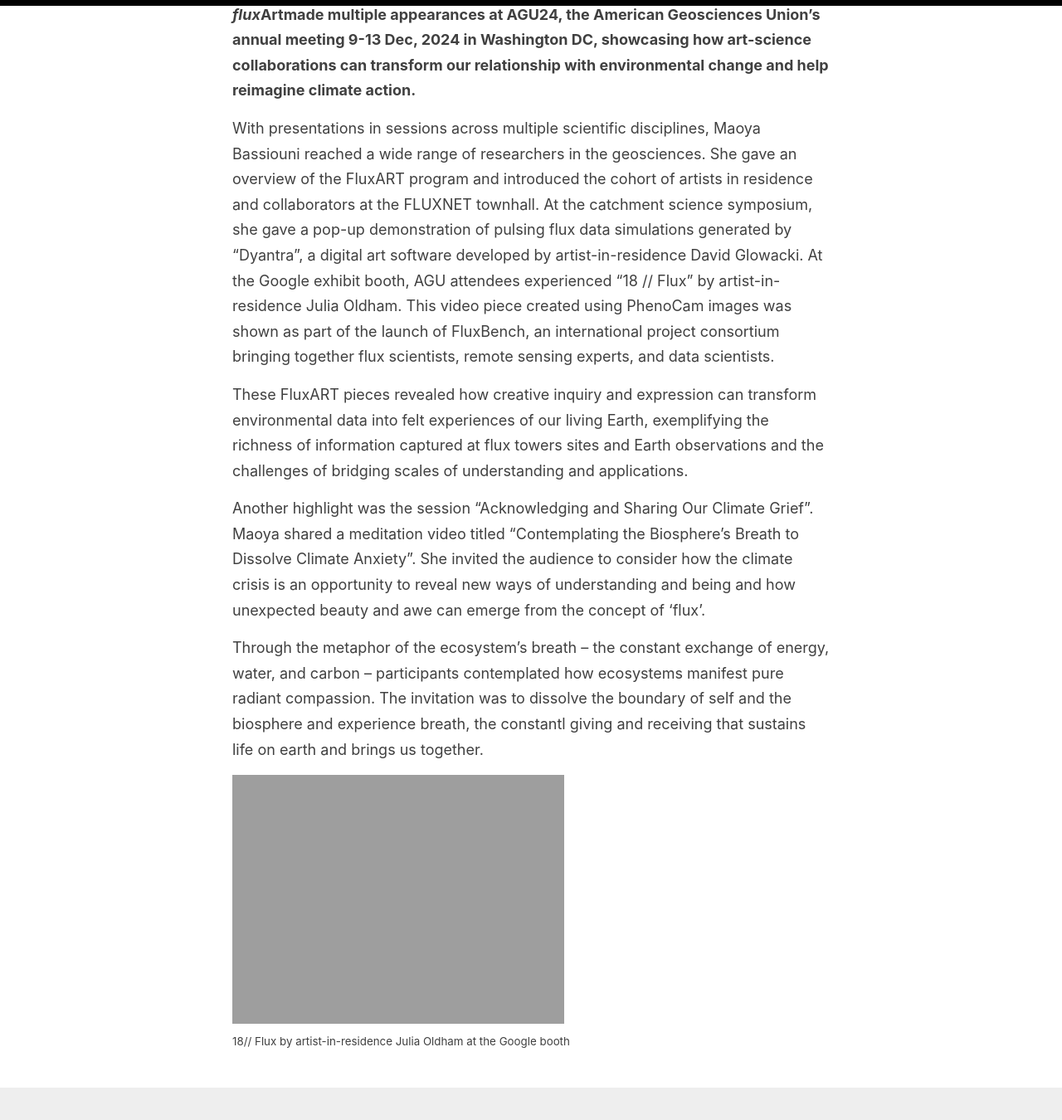
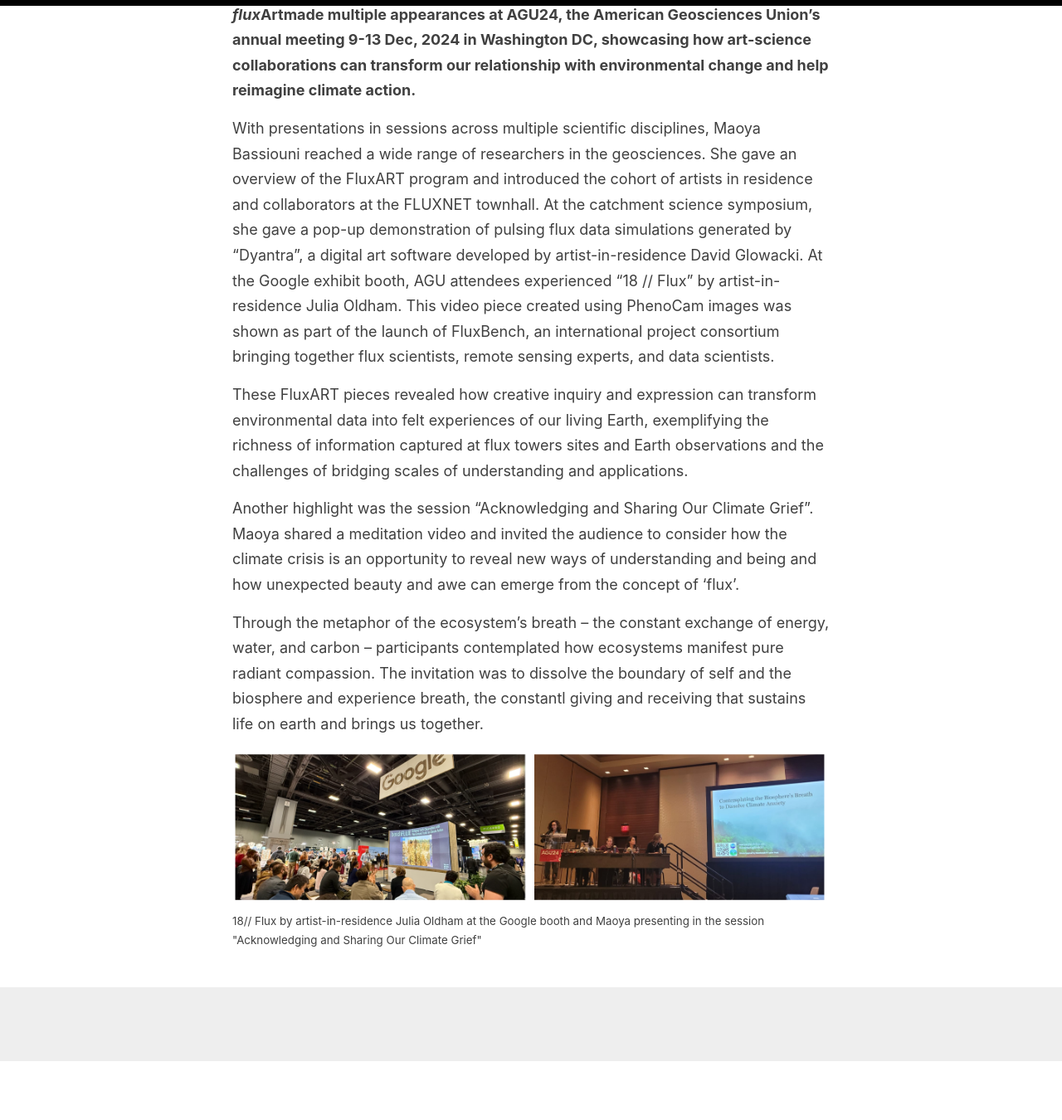
Before and after one commit to fluxnetart/fluxnetart.github.io, a Jekyll site: the page built from _posts/2024-12-11-agumeeting.md, in a window 1280 px wide and 1400 px high, scrolled down 450 px. Shown: the top 1350 px of the window at 83% size. Built offline with Jekyll 4.4.1, drawn with Linux system fonts in a browser that asks for light colours; after the commit the page ends 1729 px from its top, so only the background shows below that.

Commit message:
update agu

```diff
--- a/_posts/2024-12-11-agumeeting.md
+++ b/_posts/2024-12-11-agumeeting.md
@@ -11,11 +11,11 @@ With presentations in sessions across multiple scientific disciplines, Maoya Bas
 
 These FluxART pieces revealed how creative inquiry and expression can transform environmental data into felt experiences of our living Earth, exemplifying the richness of information captured at flux towers sites and Earth observations and the challenges of bridging scales of understanding and applications.
 
-Another highlight was the session "Acknowledging and Sharing Our Climate Grief". Maoya shared a meditation video titled "Contemplating the Biosphere's Breath to Dissolve Climate Anxiety".  She invited the audience to consider how the climate crisis is an opportunity to reveal new ways of understanding and being and how unexpected beauty and awe can emerge from the concept of ‘flux’.
+Another highlight was the session "Acknowledging and Sharing Our Climate Grief". Maoya shared a meditation video and invited the audience to consider how the climate crisis is an opportunity to reveal new ways of understanding and being and how unexpected beauty and awe can emerge from the concept of ‘flux’.
 
 Through the metaphor of the ecosystem’s breath – the constant exchange of energy, water, and carbon – participants contemplated how ecosystems manifest pure radiant compassion. The invitation was to dissolve the boundary of self and the biosphere and experience breath, the constantl giving and receiving that sustains life on earth and brings us together.
 
 <figure>
-	<img src="https://fluxnetart.github.io/images/google_1f8flux.png">
-  <figcaption> 18// Flux by artist-in-residence Julia Oldham at the Google booth</figcaption>
+	<img src="https://fluxnetart.github.io/images/agu.png">
+  <figcaption> 18// Flux by artist-in-residence Julia Oldham at the Google booth and Maoya presenting in the session "Acknowledging and Sharing Our Climate Grief"</figcaption>
 </figure>
```
Also changed, not shown: images/agu.png (added).
